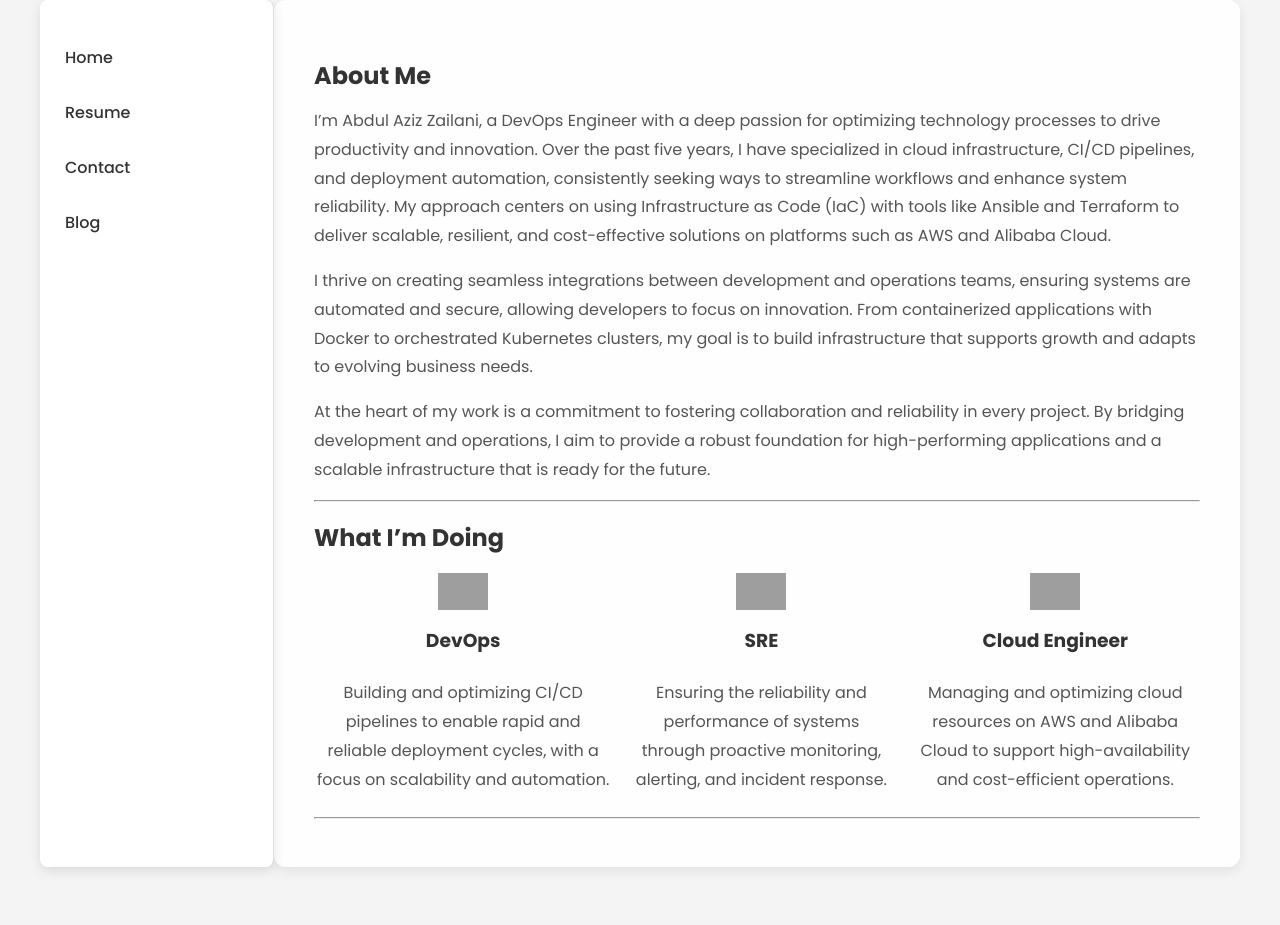
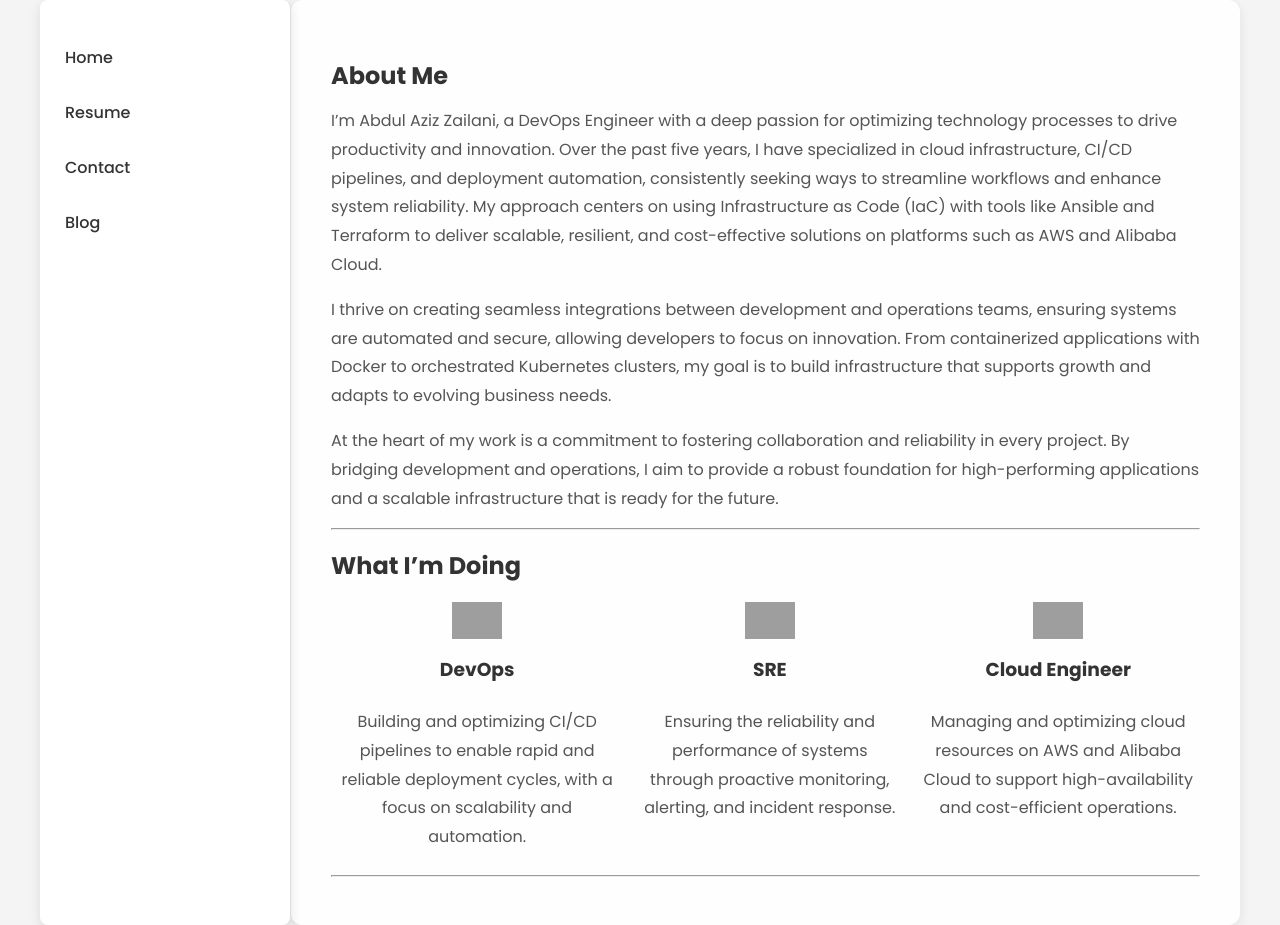
Before and after one commit to azizzailani/azizzailani.github.io, a Jekyll site: the page built from index.md, in a window 1280 px wide and 925 px high. Built offline with Jekyll 4.4.1, drawn with Linux system fonts in a browser that asks for light colours; grey boxes are pictures that could not be loaded.

Commit message:
style.css: improve CSS comments for better clarity and consistency

```diff
--- a/assets/css/style.css
+++ b/assets/css/style.css
@@ -18,10 +18,8 @@ body {
     display: flex;
     width: 100%;
     max-width: 1200px;
-    /* Maksimal lebar untuk tata letak yang rapi */
     padding: 0;
     margin: 0 auto;
-    /* Menyelaraskan kontainer di tengah */
 }
 
 /* Header */
@@ -31,12 +29,9 @@ header {
     background-color: #fff;
     /* Warna latar belakang header yang bersih */
     padding: 15px;
-    /* Padding yang sesuai */
     border-right: 1px solid #ddd;
-    /* Perubahan warna border */
     border-radius: 8px;
     box-shadow: 0 4px 12px rgba(0, 0, 0, 0.1);
-    /* Bayangan lebih kuat */
     position: sticky;
     top: 0;
     /* Ubah posisi sticky ke atas agar sejajar dengan konten */
@@ -70,7 +65,7 @@ nav a {
     /* Padding yang lebih besar */
     border-radius: 5px;
     transition: background 0.3s, transform 0.3s;
-    /* Tambahkan efek transform */
+    /* Efek transform */
 }
 
 nav a:hover {
@@ -82,8 +77,8 @@ nav a:hover {
 
 /* Konten Utama */
 main {
-    width: calc(100% - 240px);
-    /* Sesuaikan lebar agar sesuai dengan header di desktop */
+    flex: 1;
+    /* Membuat main mengambil sisa ruang yang tersedia */
     padding: 40px;
     /* Padding yang sesuai */
     background-color: rgba(255, 255, 255, 0.9);
@@ -147,7 +142,7 @@ li {
     .container {
         flex-direction: column;
         /* Susun elemen secara vertikal pada mobile */
-        align-items: stretch;
+        align-items: center;
         /* Pastikan elemen mengambil lebar penuh */
         padding: 0;
         /* Hapus padding untuk menghindari masalah tampilan */
```
